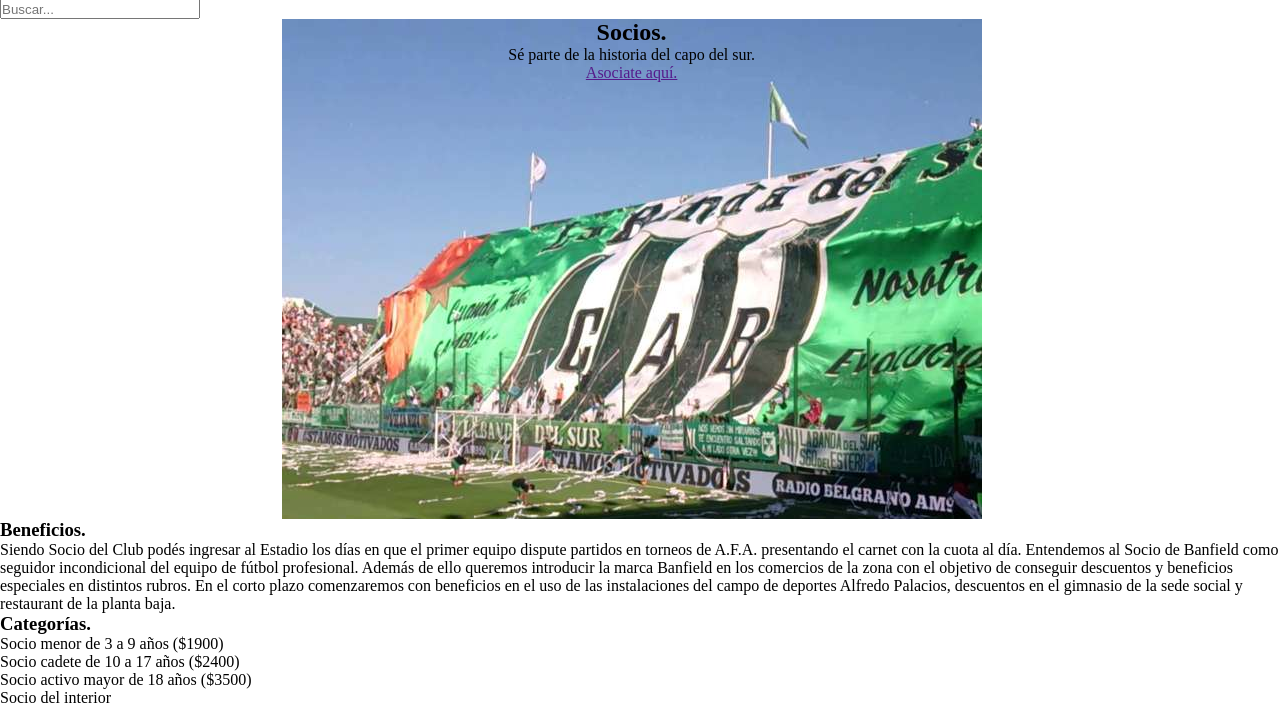
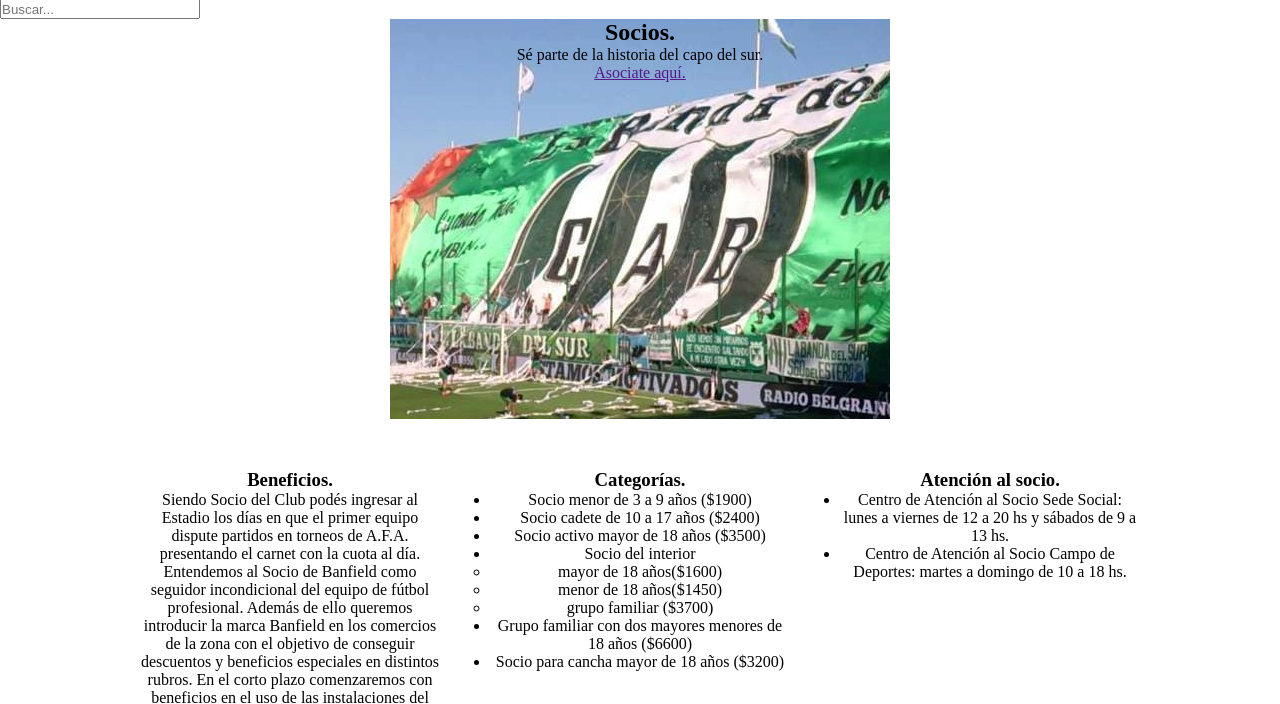
Before and after one commit to laugomez09/PreEntrega2-gomez, a plain HTML site: page html/socios.html in a window 1280 px wide. Shown: the part 103-807 px from the top of the page. Drawn offline with Linux system fonts and the light colour scheme.

Commit message:
Termine de poner responsive todas las pag.

```diff
--- a/html/socios.html
+++ b/html/socios.html
@@ -26,15 +26,13 @@
         </nav>
     </header>
     <hr>
-    <main>
     <input placeholder="Buscar..." type="buscador">
-        <section class="socio">
+    <section class="menú5">
+        <article class="socio">
             <h2 class="titulo">Socios.</h2>
             <P>Sé parte de la historia del capo del sur.</P>
             <a href="">Asociate aquí.</a>
-        </section>
-        <section class="textos">
-            <div class="items">
+        </article>
         <article class="beneficios">
             <h3>Beneficios.</h3>
             <p>Siendo Socio del Club podés ingresar al Estadio los días en que el primer equipo dispute partidos
@@ -87,8 +85,8 @@
                 </li>
             </ul>
         </article>
-                <article>
-                    <h3>Atención al socio.</h3>
+        <article class="atencion">
+            <h3 >Atención al socio.</h3>
             <ul>
                 <li>Centro de Atención al Socio Sede Social: lunes a viernes de 12 a 20 hs y sábados de 9 a 13
                     hs.
--- a/scss/pages/_socio.scss
+++ b/scss/pages/_socio.scss
@@ -1,9 +1,52 @@
+.menú5 {
+    display: grid;
+    grid-template-columns: 150px 150px;
+    grid-template-rows: repeat(2, auto) 300px;
+    gap: 50px;
+}
+
 .socio {
-    display: flex;
-    flex-direction: column;
-    background-image: url("../img/el\ taladro.jpg");
-    width: 700px;
-    height: 500px;
+    background-image: url("../img/el-taladro(3).jpg");
+    width: 500px;
+    height: 400px;
     text-align: center;
-    margin-left: 22%;
+    grid-column: span 2;
+    justify-self: center;
 }
+
+.atencion{
+    text-align: center;
+    grid-column: span 2;
+    justify-self: center;
+
+}
+
+@media(min-width:768px){
+    .menú5{
+        justify-content: center;
+        text-align: center;
+        display:grid ;
+        grid-template-columns: repeat(3,300px);
+        grid-template-rows: auto 300px;
+        gap: 50px;
+}
+.socio {
+    background-image: url("../img/el-taladro(2).jpg");
+    width: 500px;
+    height: 400px;
+    text-align: center;
+    grid-column: span 3;
+    justify-self: center;
+}
+.atencion{
+    grid-column: span 1;
+    text-align: center;
+    justify-self: center;
+}
+.beneficios{
+    grid-column: span 1;
+}
+.categorias{
+    grid-column: span 1;
+}
+}
```
Also changed, not shown: css/styles.css, img/el taladro.jpg (deleted), img/el-taladro(2).jpg (added), img/el-taladro(3).jpg (added), img/el-taladro.jpg (added), 1 other file. Lines whose indentation alone changed are shown as unchanged.
